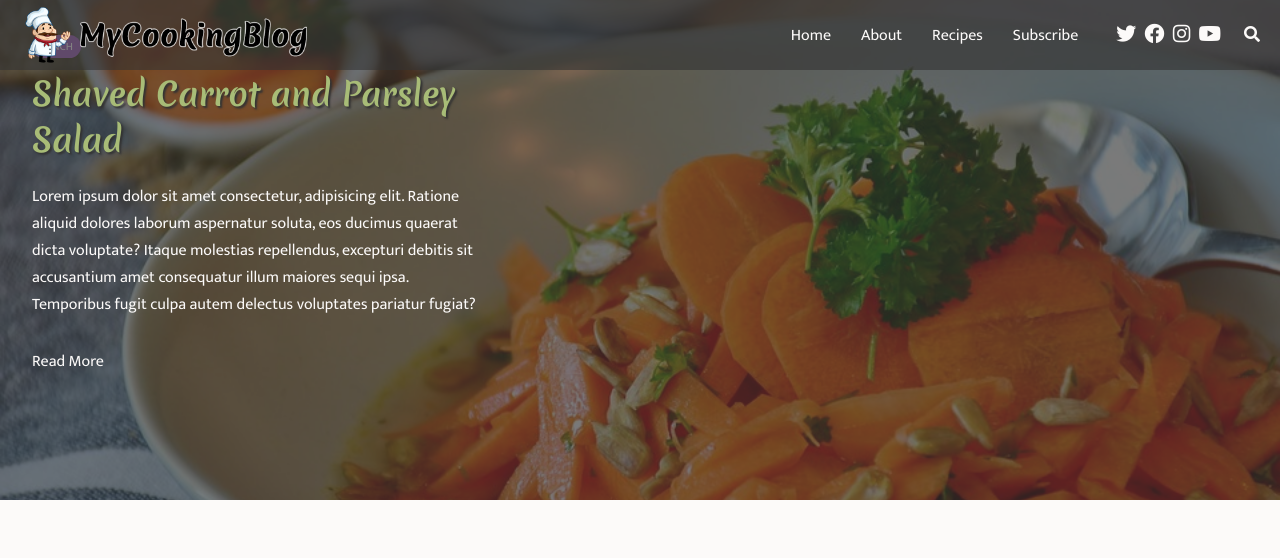
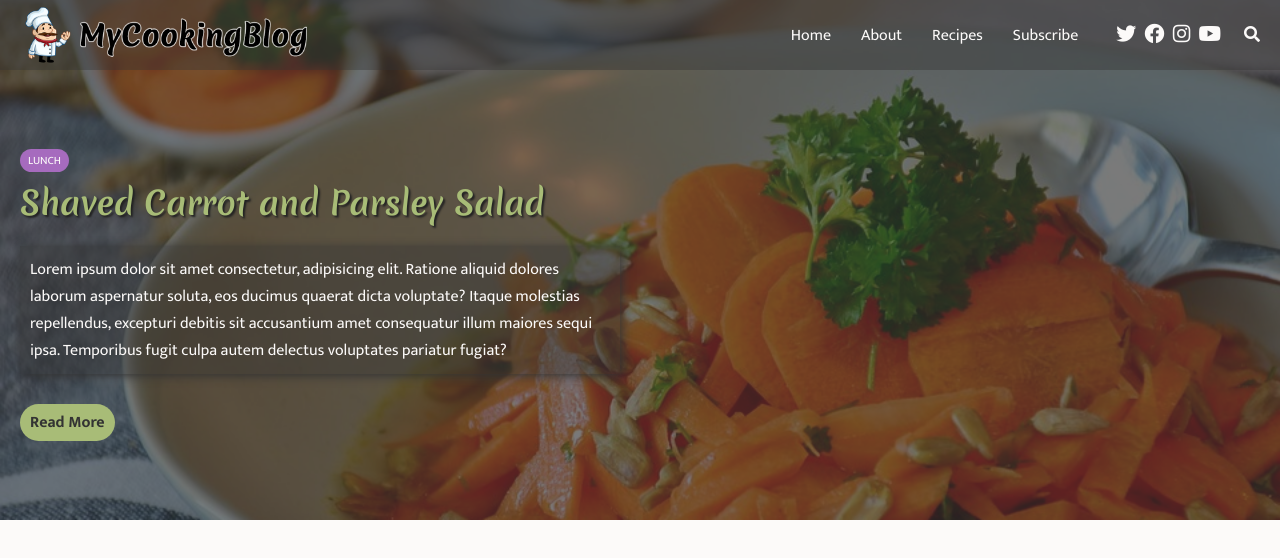
Before and after one commit to vj4vivek/vj4vivek.github.io, a plain HTML site: page index.html in a window 1280 px wide. Drawn offline with Linux system fonts and the light colour scheme; files whose address does not match are found by name.

Commit message:
Added showcase

```diff
--- a/css/style.css
+++ b/css/style.css
@@ -37,11 +37,11 @@ h6 {
 }
 #main-nav .container {
     display: flex;
-    height: 70px;
+    height: var(--navbar-height);
     width: 100%;
     padding: 0 20px;
     align-items: center;
-    max-width: 1300px;
+    max-width: var(--max-width);
     margin: auto;
 }
 #main-nav .container::before {
@@ -53,7 +53,7 @@ h6 {
     width: 100%;
     height: 100%;
     background-color: var(--dark);
-    opacity: 0.6;
+    opacity: 0.4;
 }
 #main-nav .logo {
     flex: 6;
@@ -88,8 +88,9 @@ h6 {
 /* Showcase */
 #showcase {
     z-index: -1;
-    height: 55vh;
+    height: 65vh;
     min-height: 500px;
+    width: 100%;
     position: absolute;
     top: 0;
     left: 0;
@@ -109,17 +110,32 @@ h6 {
 }
 #showcase .container {
     z-index: 1;
-    padding: 2rem;
-    width: 40%;
     overflow: hidden;
+    max-width: var(--max-width);
+    height: calc(100% - var(--navbar-height));
+    position: relative;
+    top: var(--navbar-height);
+    margin: auto;
+}
+#showcase .showcase-container {
+    display: flex;
+    flex-direction: column;
+    justify-content: center;
+    width: 50%;
+    height: 100%;
+    padding: 0 20px;
 }
 #showcase .container h1 {
-    margin-top: 5px;
-    margin-bottom: 20px;
+    margin: 0 0 20px 0px;
     color: var(--secondary);
-    text-shadow: 2px 2px 2px #333;
+    text-shadow: 2px 2px 2px #222;
 }
 #showcase .container p {
-    /* text-align: justify; */
     margin-bottom: 30px;
+    padding: 10px;
+    background-color: rgba(51, 51, 51, 0.4);
+    box-shadow: 2px 2px 10px #333;
 }
+#showcase .container .category {
+    /* margin-left: 10px; */
+}
--- a/css/utilities.css
+++ b/css/utilities.css
@@ -6,6 +6,9 @@
     --primary: #bb4f2d;
     --secondary: #a8bc77;
     --tertiary: #f4f0d0;
+
+    --max-width: 1300px;
+    --navbar-height: 70px;
 }
 .category {
     --breakfast: #f99500;
@@ -52,4 +55,10 @@
 
 /* Button links */
 .btn {
+    background-color: var(--secondary);
+    color: var(--dark);
+    font-weight: bold;
+    padding: 5px 10px;
+    border-radius: 30px;
+    width: fit-content;
 }
--- a/index.html
+++ b/index.html
@@ -60,17 +60,19 @@
         <!-- Showcase -->
         <header id="showcase">
             <div class="container">
+                <div class="showcase-container">
                     <div class="category category-lunch">Lunch</div>
                     <h1>Shaved Carrot and Parsley Salad</h1>
                     <p>
-                    Lorem ipsum dolor sit amet consectetur, adipisicing elit.
-                    Ratione aliquid dolores laborum aspernatur soluta, eos
-                    ducimus quaerat dicta voluptate? Itaque molestias
+                        Lorem ipsum dolor sit amet consectetur, adipisicing
+                        elit. Ratione aliquid dolores laborum aspernatur soluta,
+                        eos ducimus quaerat dicta voluptate? Itaque molestias
                         repellendus, excepturi debitis sit accusantium amet
-                    consequatur illum maiores sequi ipsa. Temporibus fugit culpa
-                    autem delectus voluptates pariatur fugiat?
+                        consequatur illum maiores sequi ipsa. Temporibus fugit
+                        culpa autem delectus voluptates pariatur fugiat?
                     </p>
                     <a href="#" class="btn">Read More</a>
+                </div>
             </div>
         </header>
     </body>
```
Lines whose indentation alone changed are shown as unchanged.
